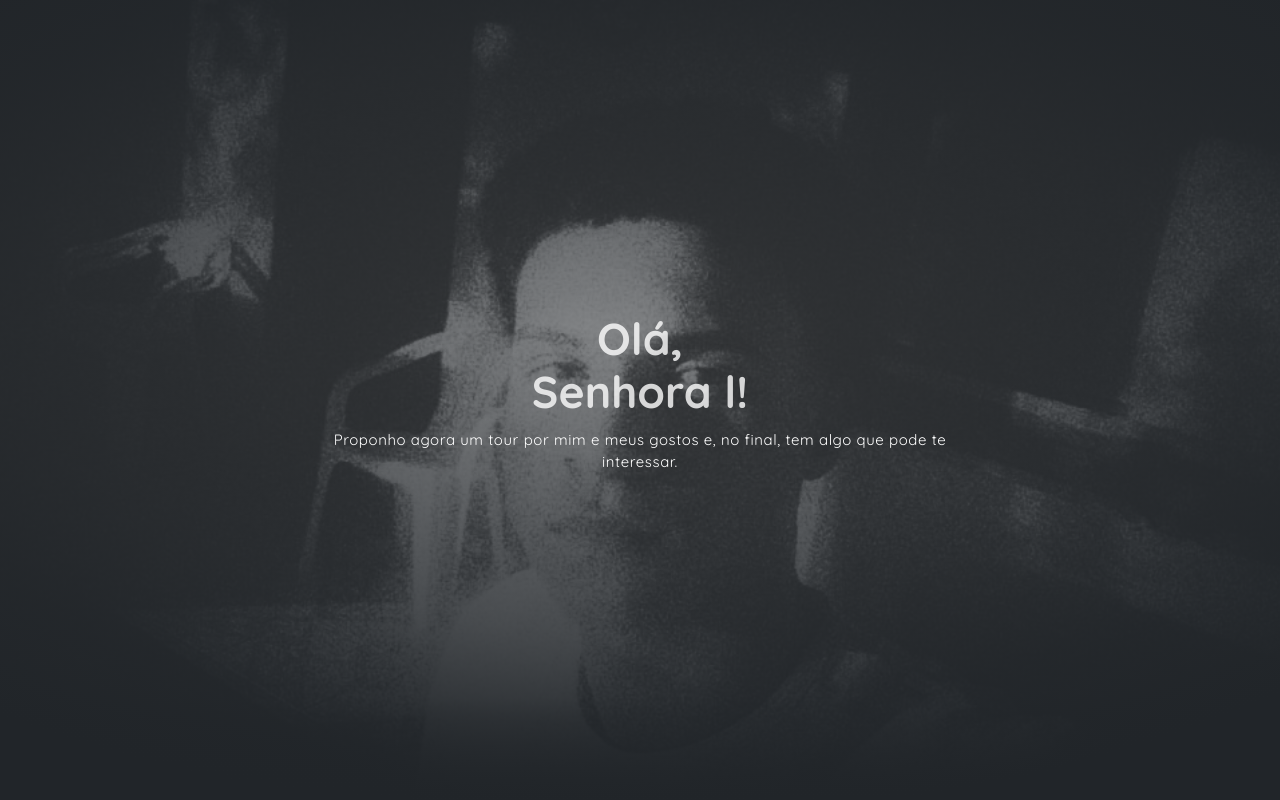
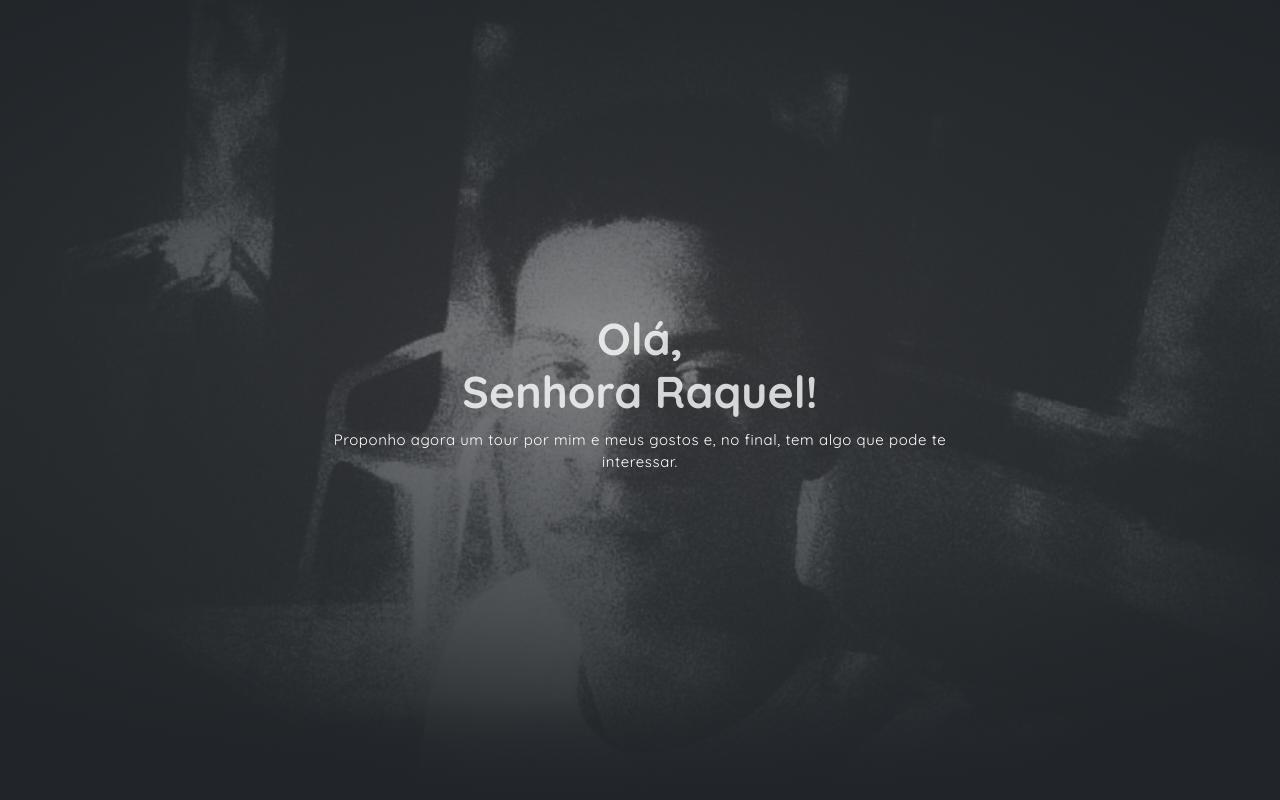
Before and after one commit to kaykcalixto/meet-me, a website: page index.html in a window 1280 px wide. Shown: the top 800 px of the page. Drawn offline with Linux system fonts and the light colour scheme; files whose address does not match are found by name.

Commit message:
Update index.html

```diff
--- a/index.html
+++ b/index.html
@@ -21,7 +21,7 @@
         <div class="header-content">
             <h1 class="header-title">Olá,
                 <br>
-                Senhora l!</h1>
+                Senhora Raquel!</h1>
                 <p class="header-subtitle">Proponho agora um tour por mim e meus gostos e, no final, tem algo que pode te interessar.</p>
                 <audio autoplay src="./X2Download.app - Abba - Dancing Queen (Official Music Video Remastered) (320 kbps).mp3" loop></audio>
             </div>
```
